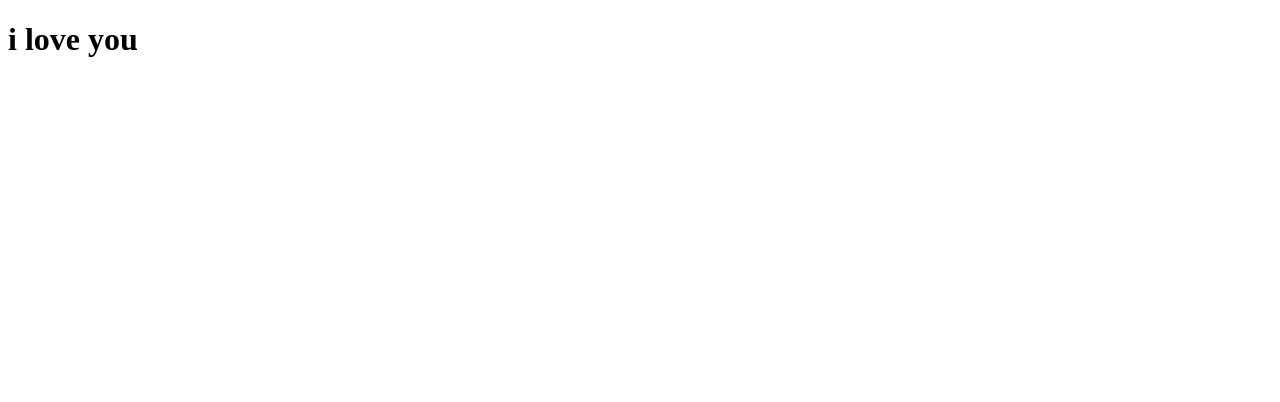
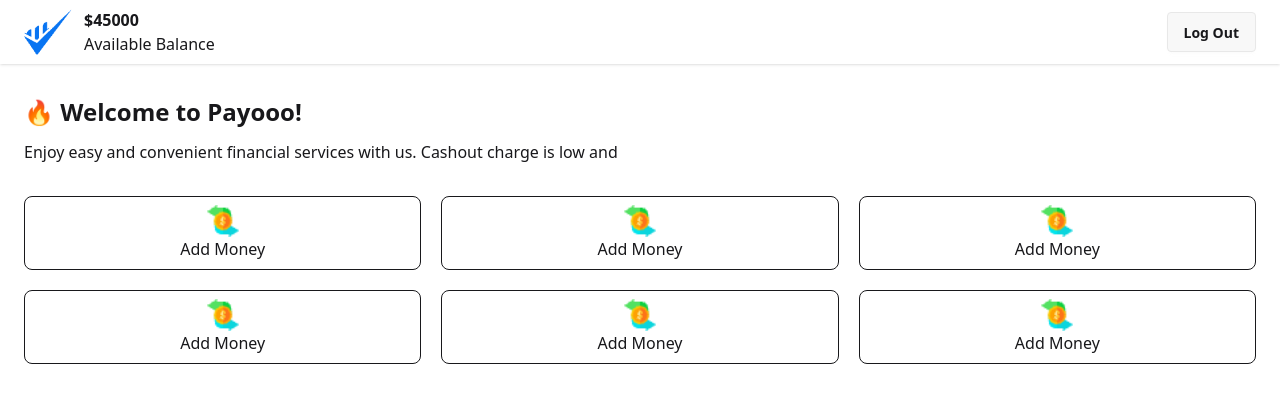
Before and after one commit to mdhasibseo/bank-part1, a plain HTML site: page main.html in a window 1280 px wide. Drawn offline with nearby package versions, Linux system fonts and the light colour scheme.

Commit message:
new-html-added

```diff
--- a/main.html
+++ b/main.html
@@ -4,8 +4,66 @@
     <meta charset="UTF-8">
     <meta name="viewport" content="width=device-width, initial-scale=1.0">
     <title>main page</title>
+    <link href="https://cdn.jsdelivr.net/npm/daisyui@5" rel="stylesheet" type="text/css" />
+<script src="https://cdn.jsdelivr.net/npm/@tailwindcss/browser@4"></script>
 </head>
 <body>
-    <h1 class="text-4xl">i love you</h1>
+    <header >
+       <nav class="">
+        <div class="navbar bg-base-100 shadow-sm pl-6 pr-6">
+  <div class="navbar-start">
+    <div class="">
+      <img class="w-12" src="assets/Group.png" alt="">
+    </div>
+    <div class="pl-3">
+    <h1 class="font-bold">$45000</h1>
+
+    <p>Available Balance</p>
+    </div>
+  </div>
+
+  <div class="navbar-end">
+    <a class="btn">Log Out</a>
+  </div>
+</div></nav>
+    </header>
+    <main >
+        <section class="px-6">
+            <div>
+                <h1 class="text-2xl font-bold pt-8 pb-3">🔥 Welcome to Payooo!</h1>
+                <p>Enjoy easy and convenient financial services with us. Cashout charge is low and </p>
+            </div>
+        </section>
+        <section>
+            <div class="grid grid-cols-3 gap-5 py-8 px-6">
+                <div class="border rounded-lg p-2 cursor-pointer">
+                    <img class="w-8 mx-auto" src="assets/money1.png" alt="">
+                    <h3 class="text-center">Add Money</h3>
+                </div>
+                <div class="border rounded-lg p-2 cursor-pointer">
+                    <img class="w-8 mx-auto" src="assets/money1.png" alt="">
+                    <h3 class="text-center">Add Money</h3>
+                </div>
+                <div class="border rounded-lg p-2 cursor-pointer">
+                    <img class="w-8 mx-auto" src="assets/money1.png" alt="">
+                    <h3 class="text-center">Add Money</h3>
+                </div>
+                <div class="border rounded-lg p-2 cursor-pointer">
+                    <img class="w-8 mx-auto" src="assets/money1.png" alt="">
+                    <h3 class="text-center">Add Money</h3>
+                </div>
+                <div class="border rounded-lg p-2 cursor-pointer">
+                    <img class="w-8 mx-auto" src="assets/money1.png" alt="">
+                    <h3 class="text-center">Add Money</h3>
+                </div>
+                <div class="border rounded-lg p-2 cursor-pointer">
+                    <img class="w-8 mx-auto" src="assets/money1.png" alt="">
+                    <h3 class="text-center">Add Money</h3>
+                </div>
+
+            </div>
+        </section>
+    </main>
+
 </body>
 </html>
```
